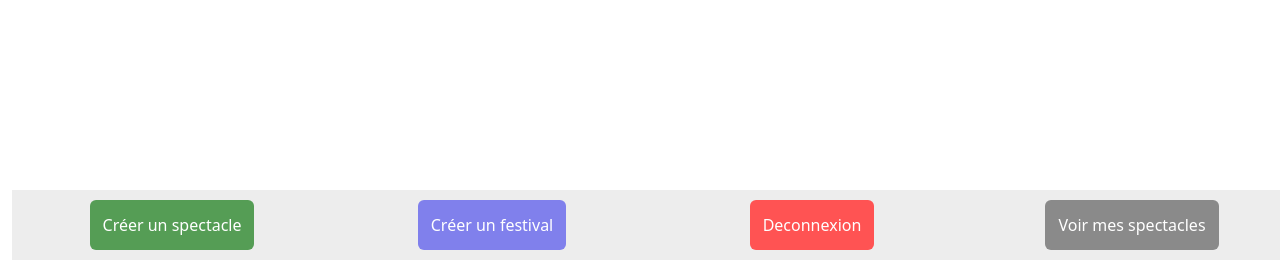
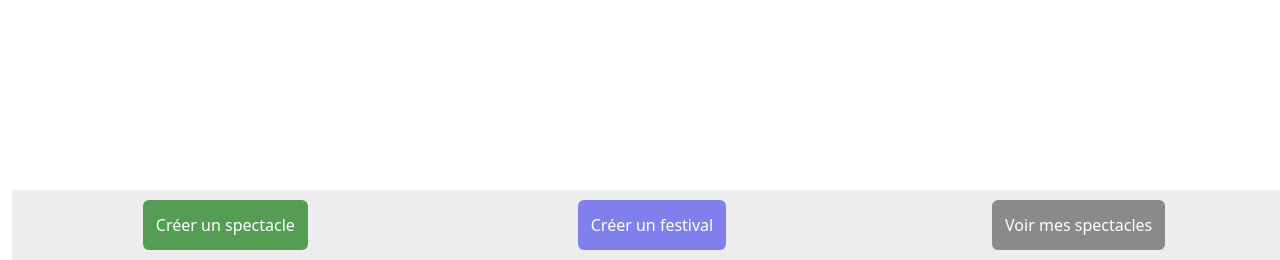
Before and after one commit to Bratoun/SAE_S3_DevWeb, a PHP site: template festiplan/vues/vue_accueil.php in a window 1280 px wide. Shown: the part 540-800 px from the top of the page. Run offline with PHP 8.4, Linux system fonts and the light colour scheme; the visitor is signed in with stand-in values (Sample User, id 1); the template is opened without the code that fills it: most values are stand-ins (such as "Sample title", 1, 10 or a date in 2020); data that the repository does not hold is empty; some libraries are stand-ins or nearby versions.

Commit message:
encore des changements

```diff
--- a/festiplan/static/css/index.css
+++ b/festiplan/static/css/index.css
@@ -116,6 +116,10 @@ label {
     background-color: rgb(255, 83, 83);
 }
 
+.fondViolet {
+    background-color: rgb(189, 79, 189);
+}
+
 .fondVert {
     background-color: rgb(85, 157, 85);
 }
--- a/festiplan/vues/vue_accueil.php
+++ b/festiplan/vues/vue_accueil.php
@@ -82,16 +82,13 @@ if (!isset($_SESSION['utilisateur_connecte']) || $_SESSION['utilisateur_connecte
     ?>
     <div class="container-fluid footer">
         <div class="row">
-            <div class="col-6 col-md-3">
+            <div class="col-12 col-md-4">
                 <a href="/festiplan?controller=Spectacle"><button type="submit" class="btn btnModif fondVert">Créer un spectacle</button></a>
             </div>
-            <div class="col-6 col-md-3">
+            <div class="col-12 col-md-4">
                 <a href="/festiplan?controller=Festival"><button type="submit" class="btn btnModif fondBleu">Créer un festival</button></a>
             </div>
-            <div class="col-6 col-md-3">
-                <a href="/festiplan?controller=UtilisateurCompte&action=deconnexion"><button type="submit" class="btn btnModif fondRouge">Deconnexion</button></a>
-            </div>
-            <div class="col-6 col-md-3">
+            <div class="col-12 col-md-4">
                 <a href="/festiplan?controller=Accueil&action=<?php if ($afficher) {echo 'voirFestival';} else { echo 'VoirSpectacle';}?>"><button type="submit" class="btn btnModif fondGris"><?php if ($afficher) {echo 'Voir mes festivals';} else { echo 'Voir mes spectacles';}?></button></a>
             </div>
         </div>
```
Also changed, not shown: festiplan/vues/vue_profil.php (+10 -0 lines).
